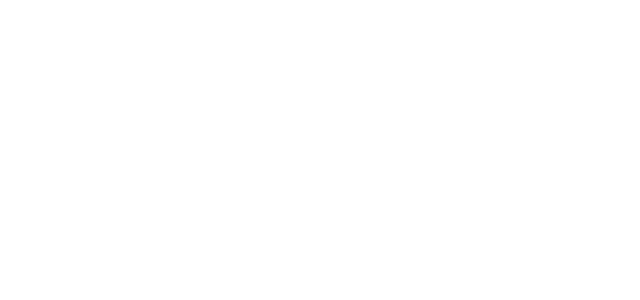
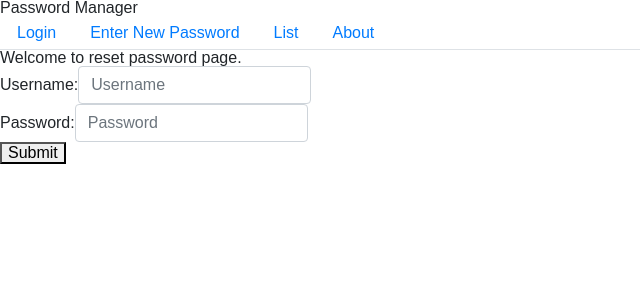
Before and after one commit to TaylorRoy/Vault, a React (Create React App) app: page /CreateUser in a window 1280 px wide. Shown: the top 300 px of the page, without its empty margins (0-640 px from the left). Built offline with nearby package versions, Linux system fonts and the light colour scheme; the HTML template or start-up script is replaced by a standard one.

Commit message:
createUser page working

```diff
--- a/src/App.js
+++ b/src/App.js
@@ -4,7 +4,7 @@ import About from "../src/components/pages/About";
 import PasswordList from "../src/components/pages/PasswordList";
 import Login from "../src/components/pages/Login";
 import NewPassword from "../src/components/pages/NewPassword";
-import ResetPassword from "../src/components/pages/ResetPassword";
+import CreateUser from "../src/components/pages/CreateUser";
 import './reset.css';
 import './App.css';
 import Consumer, { GlobalState } from './GlobalState';
@@ -22,7 +22,7 @@ import Consumer, { GlobalState } from './GlobalState';
 //             <Route exact path="/newpassword" component={NewPassword} />
 //             <Route exact path="/list" component={List} />
 //             <Route exact path="/about" component={About} />
-//             <Route exact path="/resetpassword" component={ResetPassword} />
+//             <Route exact path="/CreateUser" component={CreateUser} />
 //           </div>
 //         </Router>
 
@@ -47,7 +47,7 @@ const App = (props) => (
             <Route exact path="/newpassword" component={NewPassword} />
             <Route exact path="/list" component={PasswordList} />
             <Route exact path="/about" component={About} />
-            <Route exact path="/resetpassword" component={ResetPassword} />
+            <Route exact path="/createuser" component={CreateUser} />
           </div>
         </Router>
 
--- a/src/components/pages/ResetPassword.js
+++ b/src/components/pages/CreateUser.js
@@ -1,10 +1,11 @@
+import axios from "axios"
 import React, { Component } from "react";
 import NavBar from "../NavBar/NavBar";
 import Form from "../Form/Form";
 import Button from "../Button/Button";
-import Input from "../Input/Input";
+import Input from "../Input/Input";;
 
-class ResetPassword extends Component {
+class CreateUser extends Component {
     state = {
         username: "",
         password: ""
@@ -22,6 +23,16 @@ class ResetPassword extends Component {
         event.preventDefault();
         alert(`Username${this.state.username}\nPassword ${this.state.password}`);
         this.setState({username:"", password: ""});
+    };
+
+    createUser =(event) => {
+        event.preventDefault();
+        axios.post("/api/createuser", {
+            username:this.state.username,
+            password: this.state.password
+        })
+        .then(res=> this.setState({username:"", password:""}))
+        .catch((err) => {console.log("createUser error", err)})
     };
 
     render(){
@@ -49,7 +60,7 @@ class ResetPassword extends Component {
                 onChange={this.handleInputChange}
               />
 
-             <Button type="submit" value="Submit" onClick= {this.handleClick}>Submit</Button>
+             <Button type="submit" value="Submit" onClick= {this.createUser}>Submit</Button>
 
             </Form>
         </div>
@@ -57,4 +68,4 @@ class ResetPassword extends Component {
     };
 };
 
-export default ResetPassword;
+export default CreateUser;
--- a/src/components/pages/Login.js
+++ b/src/components/pages/Login.js
@@ -109,9 +109,9 @@ class Login extends Component {
           <Button type="submit" title="Test" onClick={this.login}>Login</Button>
 
           <Link
-            to="/resetpassword"
+            to="/createuser"
             className={
-              window.location.pathname === "/resetpassword" ? "nav-link active" : "nav-link"
+              window.location.pathname === "/createuser" ? "nav-link active" : "nav-link"
             }
           >
             Reset Password?
--- a/src/components/pages/NewPassword.js
+++ b/src/components/pages/NewPassword.js
@@ -109,13 +109,6 @@ class NewPassword extends Component {
                 value={this.state.password}
                 onChange={this.handleInputChange}
               />
-              <Input
-                type="text"
-                placeholder="userId"
-                name="userId"
-                value={this.state.userId}
-                onChange={this.handleInputChange}
-              />
 
               {/* <select>
                   <opiton value="banking">Banking</opiton>
```
Also changed, not shown: 2 other files (tests, documents, lock files or other folders).
